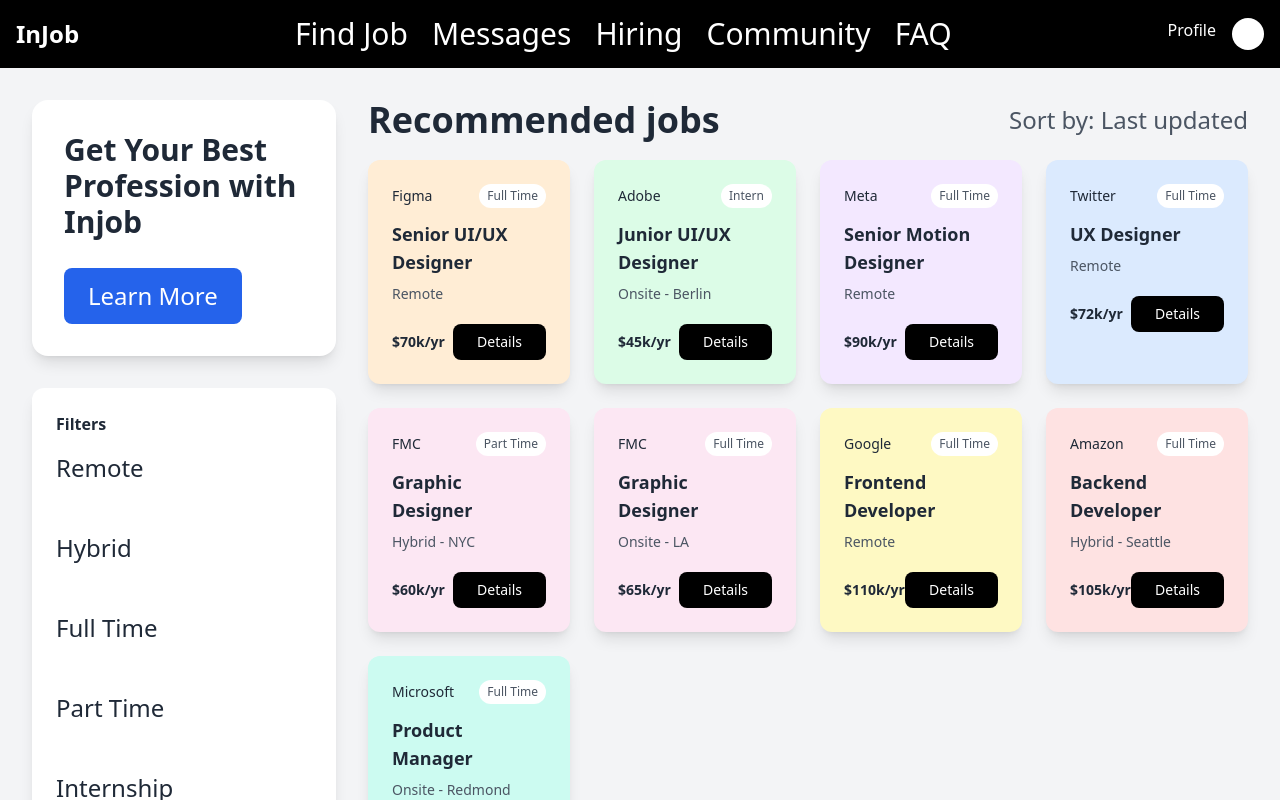
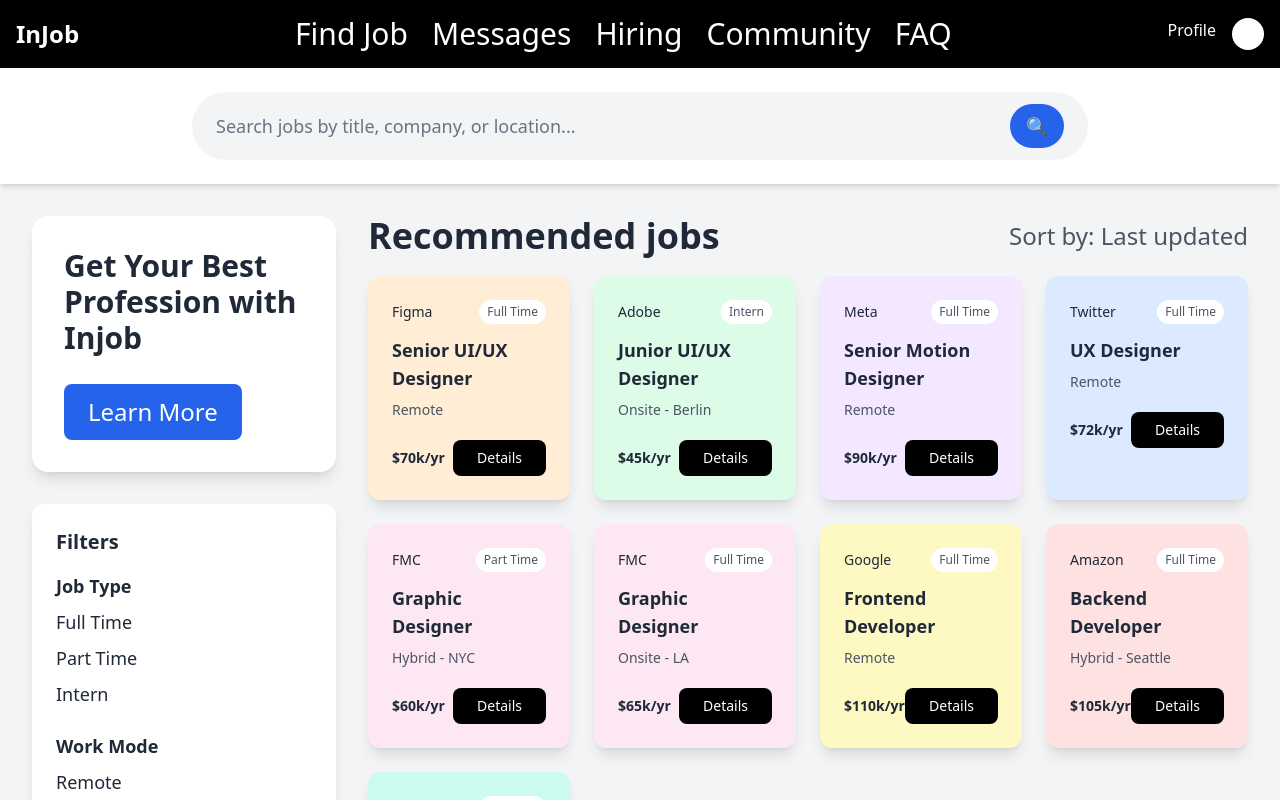
Before and after one commit to injobz/injob_frontend, a React (Create React App) app: page /job-list in a window 1280 px wide. Shown: the top 800 px of the page. Built offline with nearby package versions, Linux system fonts and the light colour scheme.

Commit message:
add filteration

```diff
--- a/src/App.js
+++ b/src/App.js
@@ -3,7 +3,6 @@ import Dashboard from "./components/Dashboard";
 import JobLandingPage from "./components/JobLandingPage";
 import AuthPage from "./components/AuthPage";
 import ResumeUpload from "./components/ResumeUpload";
-import AccountSetting from "./components/AccountSetting";
 import MessagePage from "./components/MessagePage";
 import SignupPage from "./components/SignupPage";
 import Profile from "./components/Profile";
@@ -19,7 +18,6 @@ function App() {
         <Route path="/dashboard" element={<Dashboard />} />
         <Route path="/box" element={<MessagePage />} />
         <Route path="/resume-upload" element={<ResumeUpload />} />
-        <Route path="/account-settings" element={<AccountSetting />} />
         <Route path="/profile" element={<Profile />} />
         <Route path="/job-list" element={<JobListingPage />} />
       </Routes>
--- a/src/components/JobListingPage.jsx
+++ b/src/components/JobListingPage.jsx
@@ -1,9 +1,9 @@
-import React from "react";
+import React, { useState } from "react";
 import { Link } from "react-router-dom";
 
 const JobCard = ({ title, company, location, salary, type, color }) => (
   <div
-    className={`rounded-xl p-6 shadow-lg ${color} text-gray-800 hover:shadow-2xl transition-all`} // Highlight: Increased padding, larger shadow, and hover effect
+    className={`rounded-xl p-6 shadow-lg ${color} text-gray-800 hover:shadow-2xl transition-all`}
   >
     <div className="flex justify-between items-center mb-3">
       <span className="text-sm font-medium">{company}</span>
@@ -16,15 +16,106 @@ const JobCard = ({ title, company, location, salary, type, color }) => (
     <div className="flex justify-between items-center">
       <span className="text-sm font-semibold">{salary}</span>
       <button className="bg-black text-white px-6 py-2 rounded-lg text-sm">
-        {" "}
-        {/* Highlight: Larger button size */}
         Details
       </button>
     </div>
   </div>
 );
 
+const jobsData = [
+  {
+    title: "Senior UI/UX Designer",
+    company: "Figma",
+    location: "Remote",
+    salary: "$70k/yr",
+    type: "Full Time",
+    color: "bg-orange-100",
+  },
+  {
+    title: "Junior UI/UX Designer",
+    company: "Adobe",
+    location: "Onsite - Berlin",
+    salary: "$45k/yr",
+    type: "Intern",
+    color: "bg-green-100",
+  },
+  {
+    title: "Senior Motion Designer",
+    company: "Meta",
+    location: "Remote",
+    salary: "$90k/yr",
+    type: "Full Time",
+    color: "bg-purple-100",
+  },
+  {
+    title: "UX Designer",
+    company: "Twitter",
+    location: "Remote",
+    salary: "$72k/yr",
+    type: "Full Time",
+    color: "bg-blue-100",
+  },
+  {
+    title: "Graphic Designer",
+    company: "FMC",
+    location: "Hybrid - NYC",
+    salary: "$60k/yr",
+    type: "Part Time",
+    color: "bg-pink-100",
+  },
+  {
+    title: "Graphic Designer",
+    company: "FMC",
+    location: "Onsite - LA",
+    salary: "$65k/yr",
+    type: "Full Time",
+    color: "bg-pink-100",
+  },
+  {
+    title: "Frontend Developer",
+    company: "Google",
+    location: "Remote",
+    salary: "$110k/yr",
+    type: "Full Time",
+    color: "bg-yellow-100",
+  },
+  {
+    title: "Backend Developer",
+    company: "Amazon",
+    location: "Hybrid - Seattle",
+    salary: "$105k/yr",
+    type: "Full Time",
+    color: "bg-red-100",
+  },
+  {
+    title: "Product Manager",
+    company: "Microsoft",
+    location: "Onsite - Redmond",
+    salary: "$130k/yr",
+    type: "Full Time",
+    color: "bg-teal-100",
+  },
+];
+
 const JobListingPage = () => {
+  const [searchTerm, setSearchTerm] = useState("");
+  const [filterType, setFilterType] = useState("");
+  const [filterMode, setFilterMode] = useState("");
+
+  const filteredJobs = jobsData.filter((job) => {
+    const matchesSearch =
+      job.title.toLowerCase().includes(searchTerm.toLowerCase()) ||
+      job.company.toLowerCase().includes(searchTerm.toLowerCase()) ||
+      job.location.toLowerCase().includes(searchTerm.toLowerCase());
+
+    const matchesType = filterType === "" || job.type === filterType;
+    const matchesMode =
+      filterMode === "" ||
+      job.location.toLowerCase().includes(filterMode.toLowerCase());
+
+    return matchesSearch && matchesType && matchesMode;
+  });
+
   return (
     <div className="min-h-screen bg-gray-100 text-gray-800">
       {/* Navbar */}
@@ -47,7 +138,6 @@ const JobListingPage = () => {
             FAQ
           </a>
         </div>
-
         <div className="flex space-x-4">
           <Link to="/profile" className="hover:underline">
             Profile
@@ -56,38 +146,89 @@ const JobListingPage = () => {
         </div>
       </nav>
 
+      {/* Search Bar */}
+      <div className="bg-white px-8 py-6 shadow-md">
+        <div className="max-w-4xl mx-auto flex items-center bg-gray-100 rounded-full px-6 py-3">
+          <input
+            type="text"
+            placeholder="Search jobs by title, company, or location..."
+            value={searchTerm}
+            onChange={(e) => setSearchTerm(e.target.value)}
+            className="flex-grow bg-transparent outline-none text-gray-700 placeholder-gray-500 text-lg"
+          />
+          <button className="bg-blue-600 text-white px-4 py-2 rounded-full text-lg">
+            🔍
+          </button>
+        </div>
+      </div>
+
       {/* Main layout */}
       <div className="flex p-8 gap-8">
         {/* Sidebar */}
         <aside className="w-1/4 lg:w-1/5 xl:w-1/4">
-          {" "}
-          {/* Highlight: Increased sidebar width */}
           <div className="bg-white rounded-2xl p-8 mb-8 shadow-lg">
-            {" "}
-            {/* Highlight: Larger padding and shadow */}
             <h2 className="text-3xl font-semibold mb-3">
               Get Your Best Profession with Injob
             </h2>
             <button className="mt-4 px-6 py-3 bg-blue-600 text-white rounded-lg hover:bg-blue-700 transition-colors text-2xl">
-              {" "}
-              {/* Highlight: Larger button with hover effect */}
               Learn More
             </button>
           </div>
+
           {/* Filters */}
-          <div className="bg-white rounded-xl p-6 shadow-lg h-[600px]">
-            {" "}
-            {/* Highlight: Larger padding and shadow */}
-            <h3 className="font-bold mb-4">Filters</h3>
-            <ul className="text-2xl space-y-12">
-              <li>Remote</li>
-              <li>Hybrid</li>
-              <li>Full Time</li>
-              <li>Part Time</li>
-              <li>Internship</li>
-            </ul>
-            <Link to="/box" className="mt-4 inline-block">
-              <div className="px-6 py-3 bg-blue-600 text-white rounded-lg hover:bg-blue-700 transition-colors text-xl text-center">
+          <div className="bg-white rounded-xl p-6 shadow-lg h-auto">
+            <h3 className="font-bold text-xl mb-4">Filters</h3>
+
+            <div className="mb-6">
+              <h4 className="font-semibold mb-2 text-lg">Job Type</h4>
+              <ul className="space-y-2 text-lg">
+                {["Full Time", "Part Time", "Intern"].map((type) => (
+                  <li
+                    key={type}
+                    onClick={() =>
+                      setFilterType(filterType === type ? "" : type)
+                    }
+                    className={`cursor-pointer ${
+                      filterType === type ? "text-blue-600 font-bold" : ""
+                    }`}
+                  >
+                    {type}
+                  </li>
+                ))}
+              </ul>
+            </div>
+
+            <div className="mb-6">
+              <h4 className="font-semibold mb-2 text-lg">Work Mode</h4>
+              <ul className="space-y-2 text-lg">
+                {["Remote", "Onsite", "Hybrid"].map((mode) => (
+                  <li
+                    key={mode}
+                    onClick={() =>
+                      setFilterMode(filterMode === mode ? "" : mode)
+                    }
+                    className={`cursor-pointer ${
+                      filterMode === mode ? "text-blue-600 font-bold" : ""
+                    }`}
+                  >
+                    {mode}
+                  </li>
+                ))}
+              </ul>
+            </div>
+
+            <button
+              onClick={() => {
+                setFilterMode("");
+                setFilterType("");
+              }}
+              className="mt-4 bg-gray-200 text-gray-700 px-4 py-2 rounded-lg w-full text-center hover:bg-gray-300"
+            >
+              Clear Filters
+            </button>
+
+            <Link to="/box" className="mt-8 inline-block">
+              <div className="px-6 py-3 bg-blue-600 text-white rounded-lg hover:bg-blue-700 transition-colors text-xl text-center mt-4">
                 Help?
               </div>
             </Link>
@@ -105,80 +246,11 @@ const JobListingPage = () => {
 
           {/* Job Cards Grid */}
           <div className="grid grid-cols-1 sm:grid-cols-2 lg:grid-cols-3 xl:grid-cols-4 gap-6">
-            {" "}
-            {/* Highlight: Grid layout updated for flexibility */}
-            <JobCard
-              title="Senior UI/UX Designer"
-              company="Figma"
-              location="Remote"
-              salary="$70k/yr"
-              type="Full Time"
-              color="bg-orange-100"
-            />
-            <JobCard
-              title="Junior UI/UX Designer"
-              company="Adobe"
-              location="Onsite - Berlin"
-              salary="$45k/yr"
-              type="Intern"
-              color="bg-green-100"
-            />
-            <JobCard
-              title="Senior Motion Designer"
-              company="Meta"
-              location="Remote"
-              salary="$90k/yr"
-              type="Full Time"
-              color="bg-purple-100"
-            />
-            <JobCard
-              title="UX Designer"
-              company="Twitter"
-              location="Remote"
-              salary="$72k/yr"
-              type="Full Time"
-              color="bg-blue-100"
-            />
-            <JobCard
-              title="Graphic Designer"
-              company="FMC"
-              location="Hybrid - NYC"
-              salary="$60k/yr"
-              type="Part Time"
-              color="bg-pink-100"
-            />
-            <JobCard
-              title="Graphic Designer"
-              company="FMC"
-              location="Onsite - LA"
-              salary="$65k/yr"
-              type="Full Time"
-              color="bg-pink-100"
-            />
-            <JobCard
-              title="Frontend Developer"
-              company="Google"
-              location="Remote"
-              salary="$110k/yr"
-              type="Full Time"
-              color="bg-yellow-100"
-            />
-            <JobCard
-              title="Backend Developer"
-              company="Amazon"
-              location="Hybrid - Seattle"
-              salary="$105k/yr"
-              type="Full Time"
-              color="bg-red-100"
-            />
-            <JobCard
-              title="Product Manager"
-              company="Microsoft"
-              location="Onsite - Redmond"
-              salary="$130k/yr"
-              type="Full Time"
-              color="bg-teal-100"
-            />
+            {filteredJobs.length ? (
+              filteredJobs.map((job, index) => <JobCard key={index} {...job} />)
+            ) : (
+              <p className="text-xl col-span-full">No jobs found.</p>
+            )}
           </div>
         </main>
       </div>
--- a/src/components/MessagePage.jsx
+++ b/src/components/MessagePage.jsx
@@ -120,7 +120,6 @@ const MessagePage = () => {
       </div>
     </div>
   );
-};
-// this is mssg box
+}
 
 export default MessagePage;
```
Also changed, not shown: src/components/Navbar.jsx (+10 -8 lines).
